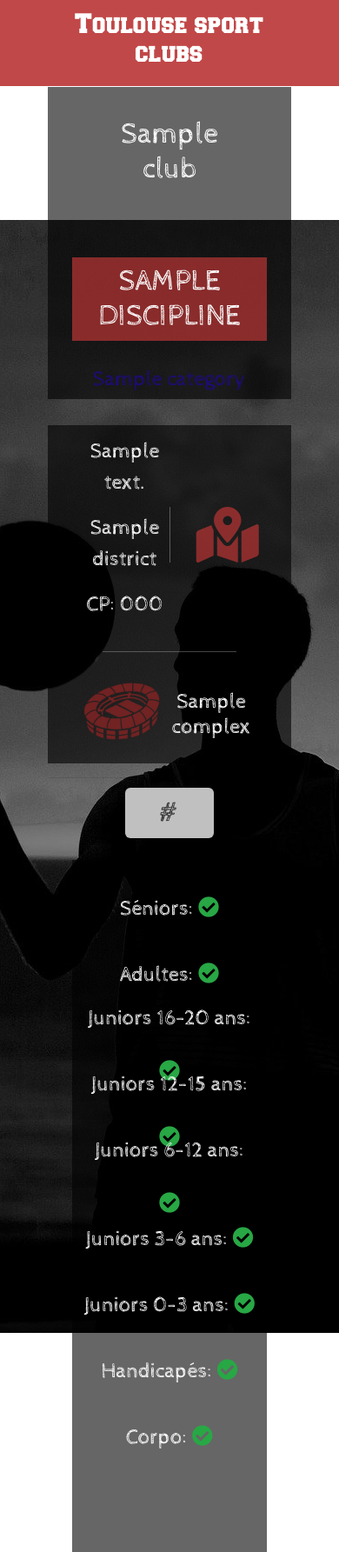
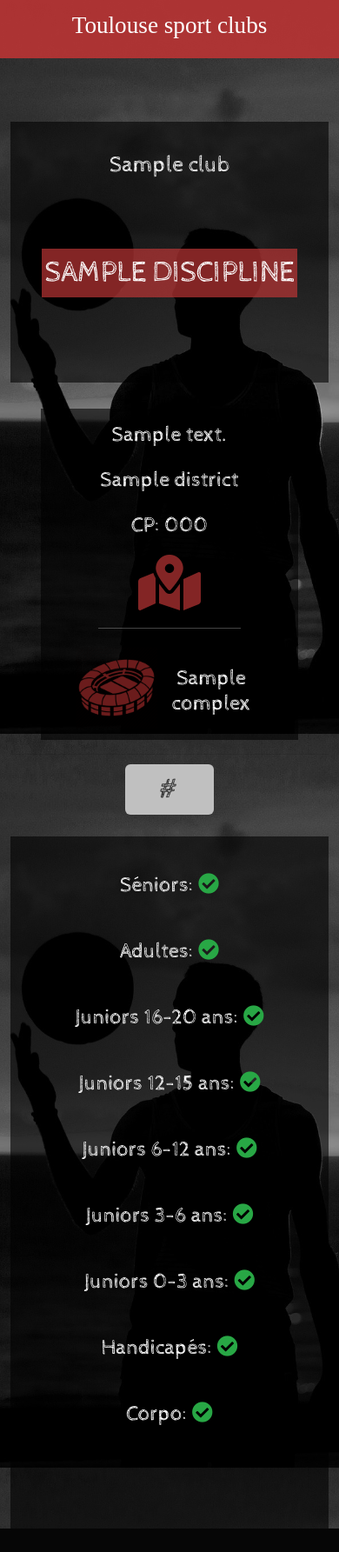
Before and after one commit to sylpi10/toulouse-sport-clubs, a Symfony app: template templates/api/detail.html.twig in a window 390 px wide. Shown: the whole page at 87% size. After the commit the page ends 1758 px from the top, so only its background shows below. Run offline with Twig, Linux system fonts and the light colour scheme; the template is opened without the code that fills it: most values are stand-ins (such as "Sample title", 1, 10 or a date in 2020); some libraries are stand-ins or nearby versions.

Commit message:
update style on details-page

```diff
--- a/public/css/style.css
+++ b/public/css/style.css
@@ -1,8 +1,5 @@
 
-@font-face{
-    font-family: "freshman";
-    src: url('../fonts/Freshman.ttf');
- }
+
 @font-face{
     font-family: "sketchy";
     src: url('../fonts/CabinSketch-Regular.ttf');
@@ -184,7 +181,12 @@
         justify-content: center;
     }
 }
-
+@media screen and (max-width: 400px) {
+    svg{
+        transform: scale(1);
+        margin-left: -36px;
+    }
+}
 
 /*results*/
 .results-body{
@@ -248,17 +250,22 @@
     transform: scale(1.05);
     transition: transform .6s ease;
 }
-
+@media screen and (max-width: 730px) {
+    .results{
+        margin-top: 35px;
+    }
+}
 
 /* details page*/
 .detail-body {
     width: 100%;
     padding: 0;margin: 0;
-    min-height: 100vh;
+    /* min-height: 100vh; */
     background: url("../images/categ/ball.jpg") no-repeat center;
-    /* background-size: 80%; */
+    background-size: cover;
     background-attachment: fixed;
 }
+
 .autres{
     background: url("../images/categ/autres.jpg") no-repeat;
     background-attachment: fixed;
@@ -266,15 +273,18 @@
 .collectifs{
     background: url("../images/categ/ball.jpg") no-repeat center;
     /* background-size: 80%; */
+    background-size: cover;
     background-attachment: fixed;
 }
 .bateaux{
     background: url("../images/categ/bateaux.jpg") no-repeat center;
     background-attachment: fixed;
+    background-size: cover;
 }
 .combat{
     background: url("../images/categ/sports-de-combat.jpg") no-repeat center;
     background-attachment: fixed;
+    background-size: cover;
 }
 .tir{
     background: url("../images/categ/sports-de-tir.jpg") no-repeat center;
@@ -330,6 +340,7 @@
     width: 72% !important;
     margin: auto;
 }
+
 .details-page p {
     font-size: 1.5rem;
 }
@@ -367,9 +378,6 @@
     padding: 8px 0;
 }
 .address{
-    /* display: flex;
-    align-items: center;
-    flex-wrap: wrap; */
     padding: 30px;
 }
 .address i {
@@ -378,10 +386,14 @@
     padding-left: 30px;
     color: rgba(187, 53, 53, 0.7);
 }
+.address-text{
+    width: 66%;
+}
 .map-icon{
     display: flex;
     justify-content: space-around;
     align-items: center;
+    flex-wrap: wrap;
     width: 80%;
     margin: auto;
 }
@@ -448,3 +460,41 @@
         margin-top: 30px;
     }
 }
+
+@media screen and (max-width: 740px) {
+    .details-page{
+        margin: 0 auto!important;
+    }
+    .club-name{
+        margin: 0;
+        margin-top: 40px;
+        text-align: center;
+        width: 100%;
+    }
+    .club-name h2 {
+        font-size: 1.6rem;
+    }
+    .address-text{
+        width: 100%;
+        margin: 0;
+    }
+    .map-icon{
+        width: 100%;
+    }
+    .address i {
+        border-left: none;
+        margin: auto;
+        padding-left: 0;
+    }
+}
+
+
+@media screen and (max-width: 480px) {
+    .details-page{
+        width: 94% !important;
+        margin: auto;
+    }
+    .specifics{
+        width: 100%;
+    }
+}
--- a/src/Repository/PostalCodeRepository.php
+++ b/src/Repository/PostalCodeRepository.php
@@ -56,7 +56,7 @@
 
         // dd($query);
 
-                    return $query->getQuery()->getResult();
+         return $query->getQuery()->getResult();
     }
 
 
--- a/templates/api/detail.html.twig
+++ b/templates/api/detail.html.twig
@@ -12,14 +12,13 @@
                 <div class="club-name">
                     <h2 class="detail-title">{{club.name}}</h2>
                     <h3>{{club.discipline|upper}}</h3>
-                    <h4>{{club.categories.name}}</h4>
                 </div>
 
                 {# club address details  #}
                 <div class="address">
                     <div class="map-icon">
 
-                            <div class="">
+                            <div class="address-text">
 
                                 <p> {{club.address ? club.address : ''}} </p>
                                 <p> {{club.district ? club.district : ''}} </p>
--- a/templates/api/index.html.twig
+++ b/templates/api/index.html.twig
@@ -32,7 +32,10 @@
 
                 <input type="submit" value="Chercher" class="text-white btn btn-dark">
                 {{form_end(form)}}
+
             </div>
+
+
 
         </main>
 
--- a/templates/base.html.twig
+++ b/templates/base.html.twig
@@ -25,7 +25,8 @@
         </header>
         {% block body %}{% endblock %}
         {% block javascripts %}{% endblock %}
-        <script src="https://code.jquery.com/jquery-3.5.1.slim.min.js" integrity="sha384-DfXdz2htPH0lsSSs5nCTpuj/zy4C+OGpamoFVy38MVBnE+IbbVYUew+OrCXaRkfj" crossorigin="anonymous"></script>
+        {# <script src="https://code.jquery.com/jquery-3.5.1.slim.min.js" integrity="sha384-DfXdz2htPH0lsSSs5nCTpuj/zy4C+OGpamoFVy38MVBnE+IbbVYUew+OrCXaRkfj" crossorigin="anonymous"></script>#}
+        <script src="http://code.jquery.com/jquery-3.5.1.min.js" integrity="sha256-9/aliU8dGd2tb6OSsuzixeV4y/faTqgFtohetphbbj0=" crossorigin="anonymous"></script>
         {#<script src="https://cdnjs.cloudflare.com/ajax/libs/corejs-typeahead/1.2.1/typeahead.jquery.min.js"></script>"#}
         {#<script srrc="{{asset('js/jquery.typeahead.min')}}"></script>#}
        {# <script src="https://cdn.jsdelivr.net/npm/popper.js@1.16.1/dist/umd/popper.min.js" integrity="sha384-9/reFTGAW83EW2RDu2S0VKaIzap3H66lZH81PoYlFhbGU+6BZp6G7niu735Sk7lN" crossorigin="anonymous"></script>
```
Also changed, not shown: public/js/completion.js (+22 -0 lines), src/DataFixtures/AppFixtures.php (+16 -3 lines), src/Entity/Discipline.php (added, +89 -0 lines), src/Entity/SportClub.php (+17 -0 lines), src/Repository/DisciplineRepository.php (added, +50 -0 lines).
